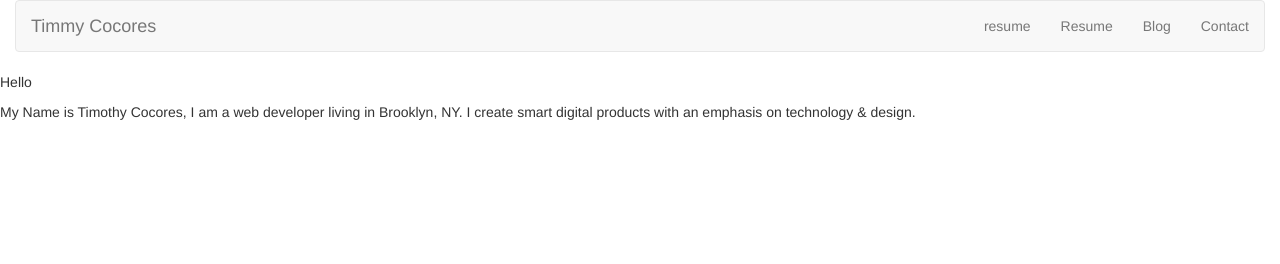
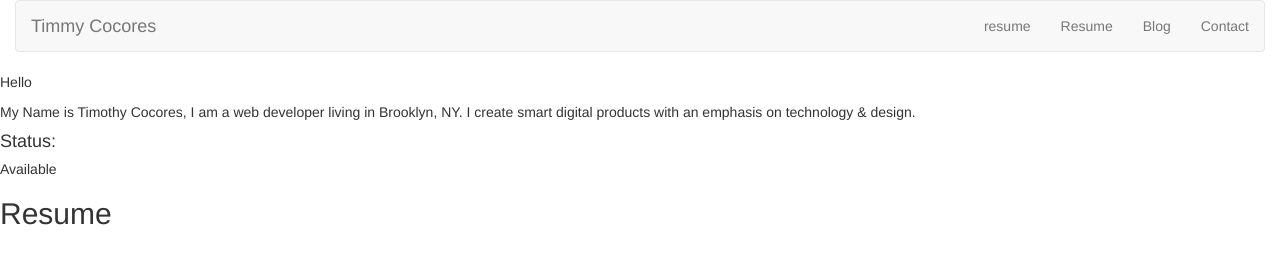
Before and after one commit to Timothycocores/TimothyCocores.com, a plain HTML site: page index.html in a window 1280 px wide. Drawn offline with nearby package versions, Linux system fonts and the light colour scheme.

Commit message:
satus resume

```diff
--- a/index.html
+++ b/index.html
@@ -34,6 +34,17 @@
 <p>Hello</p>
 </div>
 <p>My Name is Timothy Cocores, I am a web developer living in Brooklyn, NY. I create smart digital products with an emphasis on technology &amp; design.</p>
+<div id="status">
+<h4>Status:</h4>
+<div class="hvr-underline-from-left">
+<h5>Available</h5>
+</div>
+</div>
+</div>
+<div id="resume">
+  <h2>Resume</h2>
+  </div>
+
 </body>
 
 </html>
```
